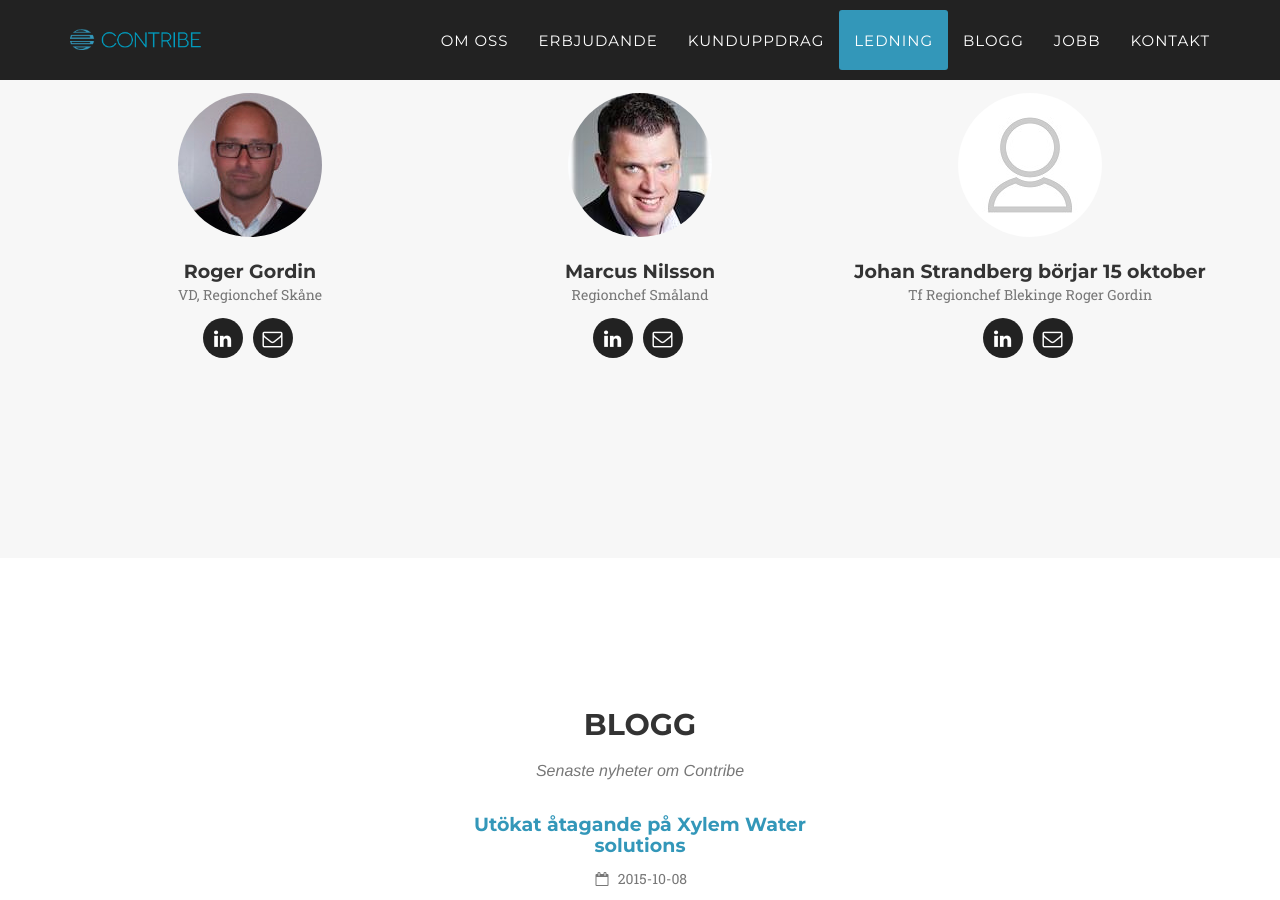
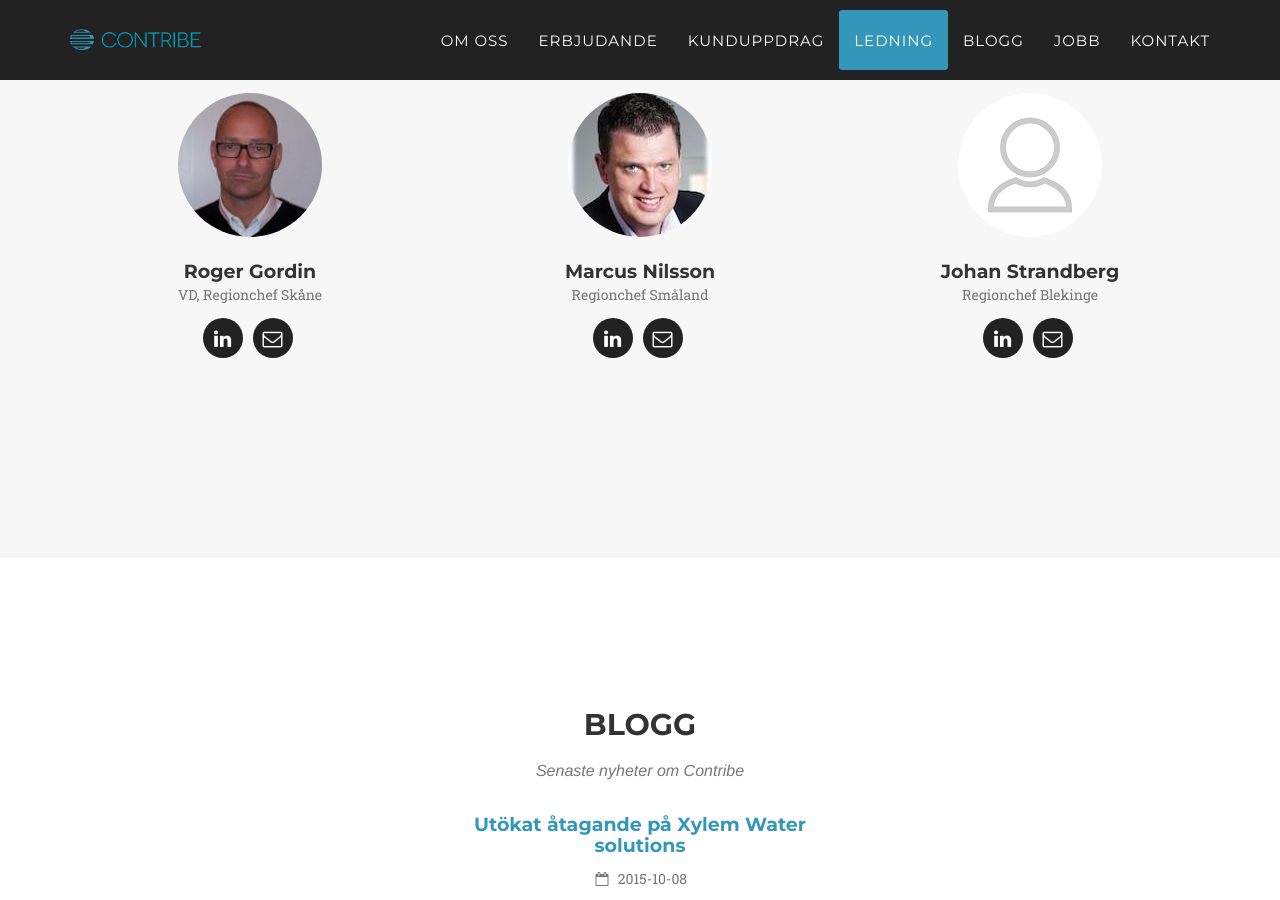
Before and after one commit to contribe/contribe, a Jekyll site: the page built from index.html, in a window 1280 px wide and 900 px high, scrolled down 4389 px. Built offline with Jekyll 4.4.1, drawn with Linux system fonts in a browser that asks for light colours; nearby versions of some CDN libraries; some web fonts are replaced.

Commit message:
Update _config.yml

```diff
--- a/_config.yml
+++ b/_config.yml
@@ -31,12 +31,12 @@ people:
     - title: envelope-o
       url: mailto:marcus.nilsson@contribe.se
 
-- name: Johan Strandberg börjar 15 oktober
+- name: Johan Strandberg
   pic: placeholder
-  position: Tf Regionchef Blekinge Roger Gordin
+  position: Regionchef Blekinge
   social:
     - title: linkedin
-      url: https://www.linkedin.com/pub/roger-gordin/2/a21/a83
+      url: https://se.linkedin.com/pub/johan-strandberg/20/970/6a1
     - title: envelope-o
       url: mailto:roger.gordin@contribe.se
 
```
